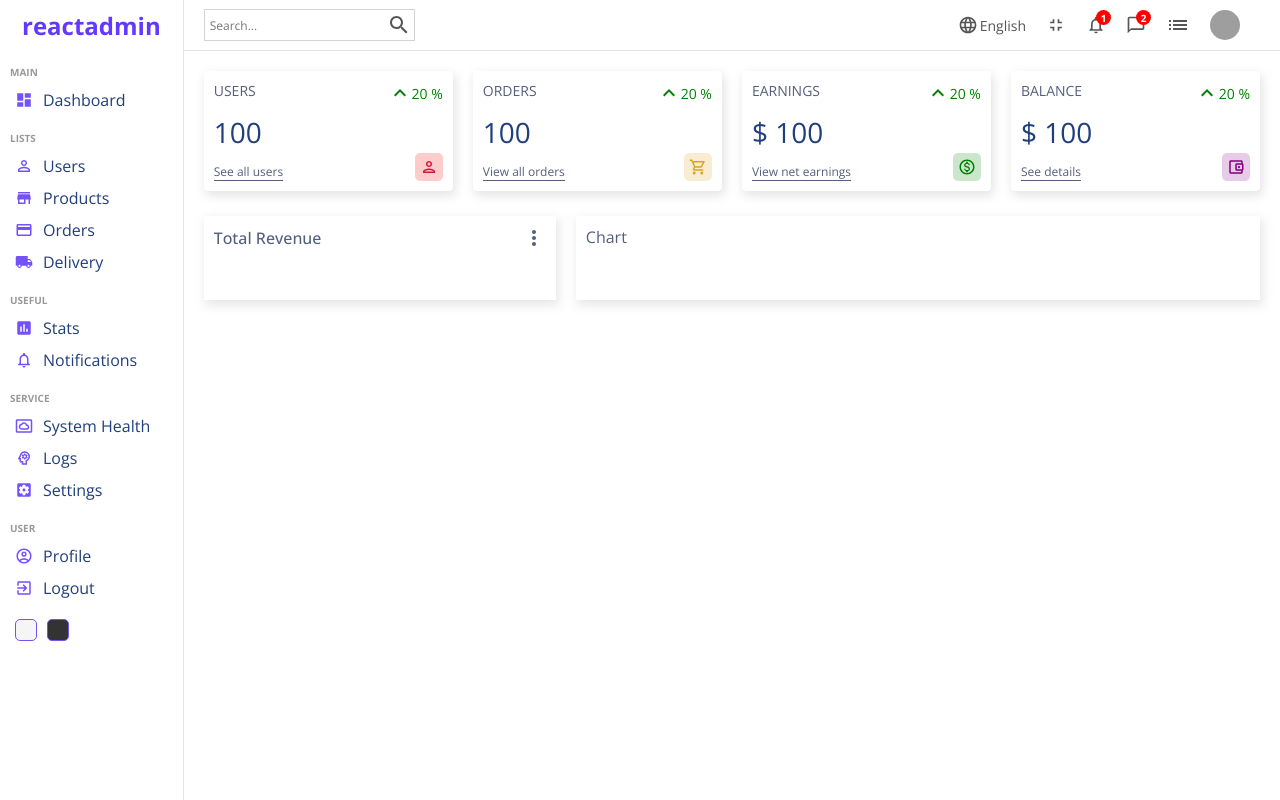
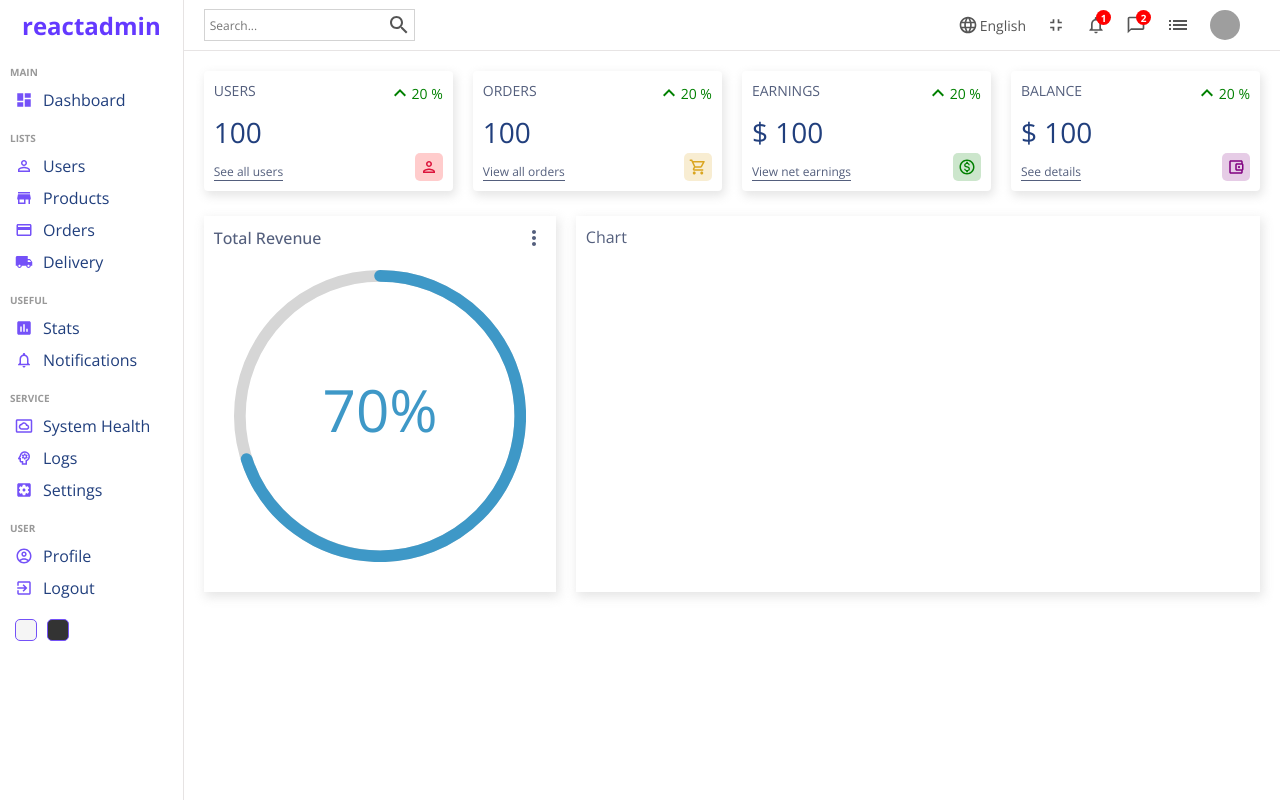
Before and after one commit to chizobavictory/react_dashboard, a React (Create React App) app: page / in a window 1280 px wide. Built offline with nearby package versions, Linux system fonts and the light colour scheme; grey boxes are pictures that could not be loaded.

Commit message:
featured component 🧩

```diff
--- a/src/components/featured/Featured.tsx
+++ b/src/components/featured/Featured.tsx
@@ -1,5 +1,7 @@
 import './featured.scss'
 import MoreVertIcon from "@mui/icons-material/MoreVert";
+import { CircularProgressbar } from "react-circular-progressbar";
+import "react-circular-progressbar/dist/styles.css";
 
 const Featured = () => {
   return (
@@ -8,7 +10,11 @@
         <h1 className="title">Total Revenue</h1>
         <MoreVertIcon className='icon' />
       </div>
-      <div className="bottom"></div>
+      <div className="bottom">
+        <div className="featuredChat">
+        <CircularProgressbar value={70} text={'70%'} strokeWidth={4}/>
+        </div>
+      </div>
     </div>
   )
 }
```
